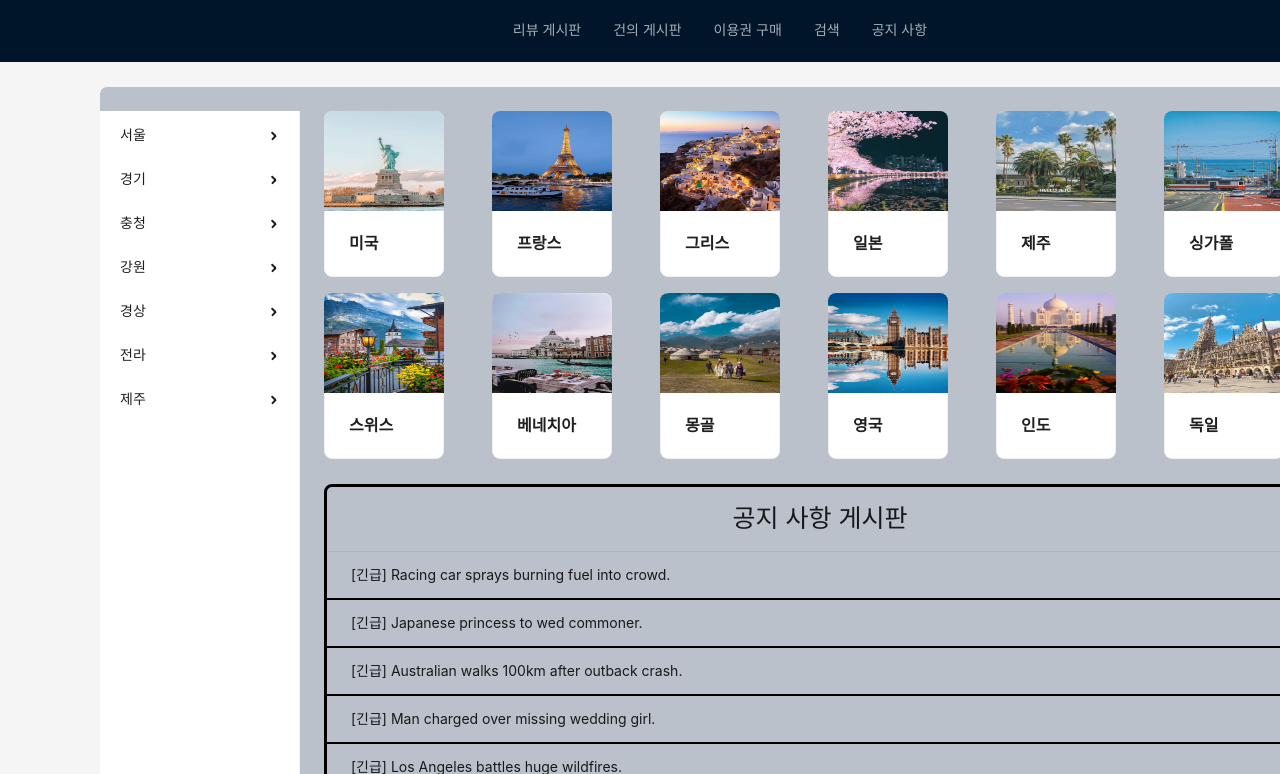
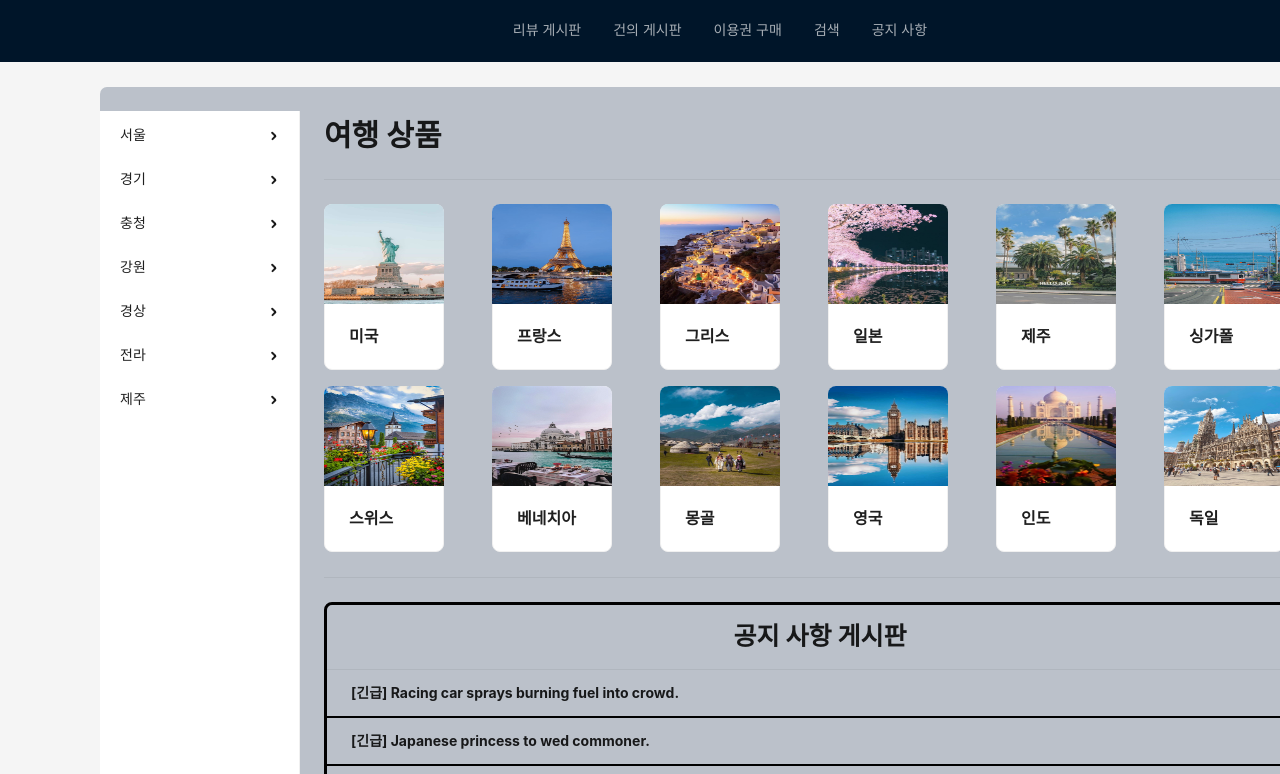
Before and after one commit to tellese/bath_friends, a React (Create React App) app: page / in a window 1280 px wide. Shown: the part 506-1280 px from the top of the page. Built offline with nearby package versions, Linux system fonts and the light colour scheme.

Commit message:
메인 이미지 구분선 추가

```diff
--- a/src/component/layout/Content.js
+++ b/src/component/layout/Content.js
@@ -1,4 +1,4 @@
-import { Layout, List, Menu, Typography } from 'antd';
+import { Divider, Layout, List, Menu, Typography } from 'antd';
 import React from 'react';
 import Adver from './Adver';
 
@@ -64,16 +64,24 @@ const Contents = () => {
               minHeight: 280,
             }}
           >
+            <div style={{ fontWeight: 'bold', fontSize: '30px' }}>
+              여행 상품
+            </div>
+            <Divider style={{ border: '2px solid #' }} />
             <div style={{ marginBottom: '25px' }}>
               <Adver />
             </div>
+            <Divider style={{ border: '2px solid #' }} />
             <List
-              header={<div style={{ fontSize: '25px', textAlign: 'center' }}>공지 사항 게시판</div>}
+              header={<div style={{ fontSize: '25px', textAlign: 'center', fontWeight: 'bold' }}>공지 사항 게시판</div>}
               bordered
               style={{ border: 'black solid 3px' }}
               dataSource={data}
               renderItem={(item, index) => (
-                <List.Item style={{ borderBottom: index === data.length - 1 ? 'none' : '2px solid black', }}>
+                <List.Item style={{
+                  borderBottom: index === data.length - 1 ? 'none' : '2px solid black',
+                  fontWeight: 'bold',
+                }}>
                   <Typography.Text>[긴급]</Typography.Text> {item}
                 </List.Item>
               )}
```
